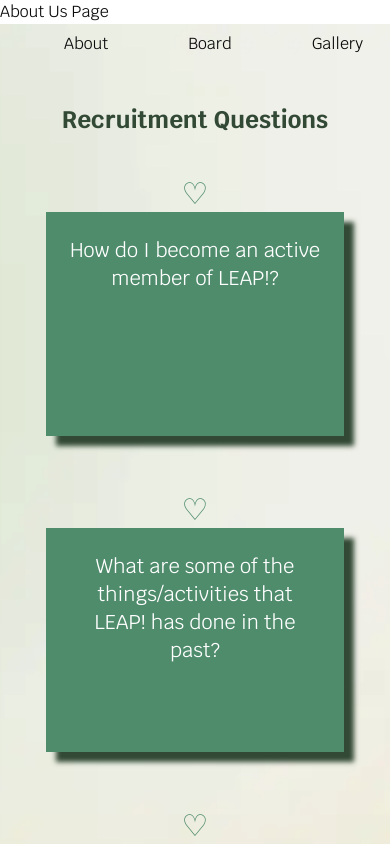
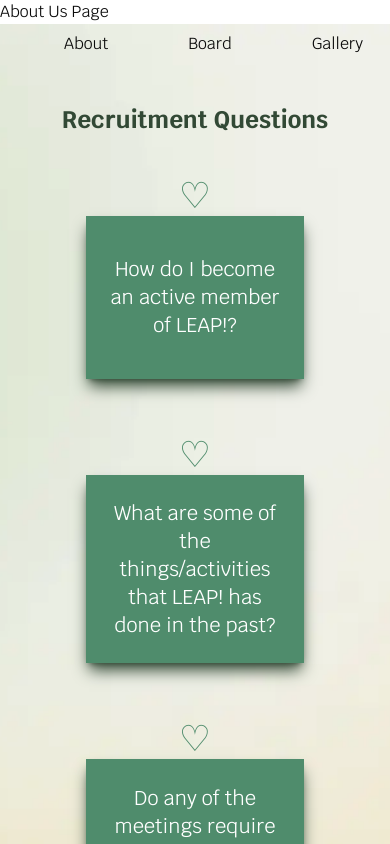
Before and after one commit to acm-ucr/leap-website, a Next.js app: page /about in a window 390 px wide. Shown: the top 844 px of the page. Built offline with nearby package versions, Linux system fonts and the light colour scheme.

Commit message:
fixed text responsive

```diff
--- a/src/components/about/FAQCard.tsx
+++ b/src/components/about/FAQCard.tsx
@@ -1,6 +1,5 @@
 import React from "react";
 
-// Reusable Card Component
 interface FAQCardProps {
   text: string;
 }
@@ -8,16 +7,11 @@ interface FAQCardProps {
 const FAQCard: React.FC<FAQCardProps> = ({ text }) => {
   return (
     <div className="relative m-4 flex flex-col items-center">
-      {/*Icon*/}
-      <div className="top text-3xl text-leap-mid-green md:text-5xl">♡</div>
+      {/* Icon */}
+      <div className="top text-4xl text-leap-mid-green md:text-5xl">♡</div>
 
-      {/*Card*/}
-      <div
-        className="square-lg aspect-[4/3] w-11/12 bg-leap-mid-green p-6 text-center font-leap text-xl text-white shadow-xl sm:w-64 md:w-72 md:p-8 lg:w-80"
-        style={{
-          boxShadow: "10px 10px 5px #324935",
-        }}
-      >
+      {/* Card */}
+      <div className="square-lg flex aspect-[4/3] w-8/12 items-center justify-center bg-leap-mid-green p-6 text-center font-leap text-xl text-white shadow-lg shadow-leap-dark-green sm:w-64 md:w-72 md:text-lg lg:w-80 lg:text-2xl">
         <p>{text}</p>
       </div>
     </div>
--- a/src/components/about/question.tsx
+++ b/src/components/about/question.tsx
@@ -19,7 +19,7 @@ export default function FAQSection() {
       </h1>
 
       {/* FAQ Cards */}
-      <div className="mt-6 grid w-full max-w-6xl gap-6 px-4 sm:grid-cols-1 md:grid-cols-2 lg:grid-cols-3">
+      <div className="mt-6 flex w-full max-w-6xl flex-wrap items-center justify-center gap-6 px-4">
         {faqData.map((FAQItem, index) => (
           <FAQCard key={index} text={FAQItem.text} />
         ))}
```
